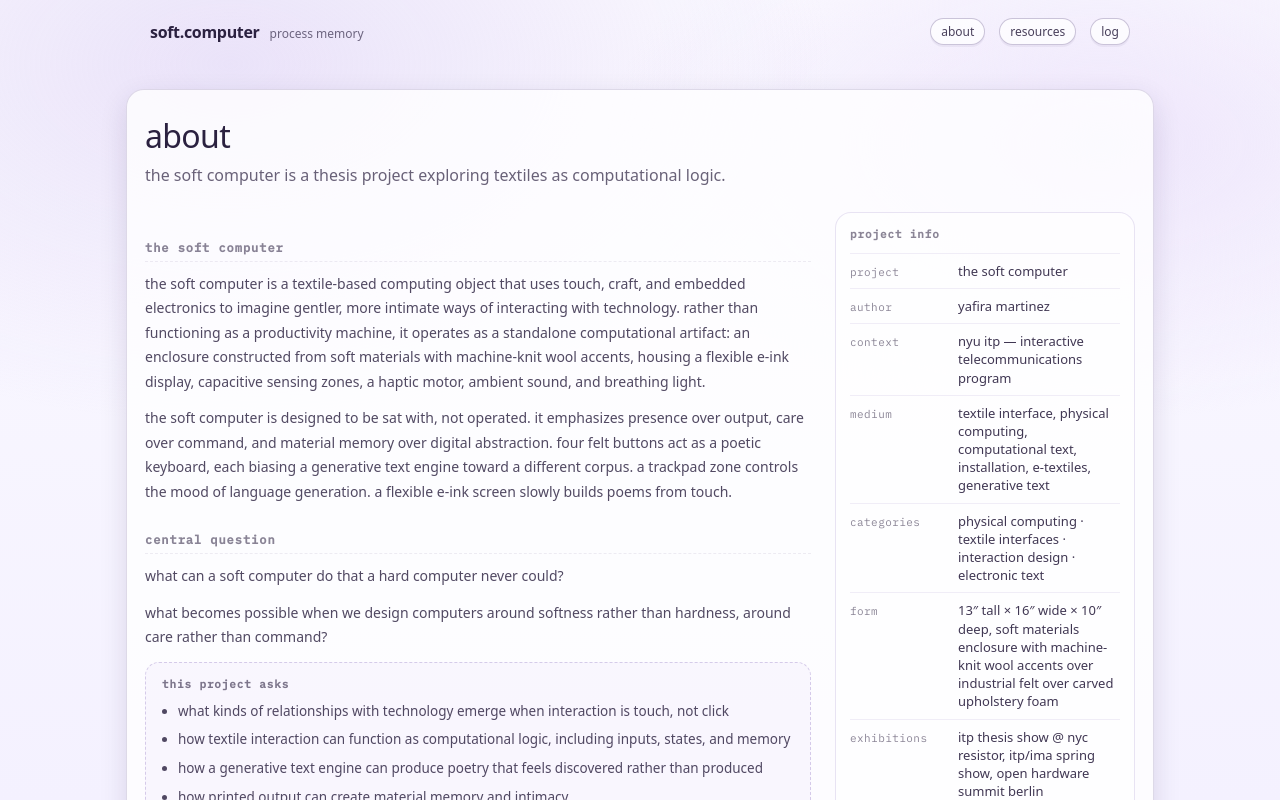
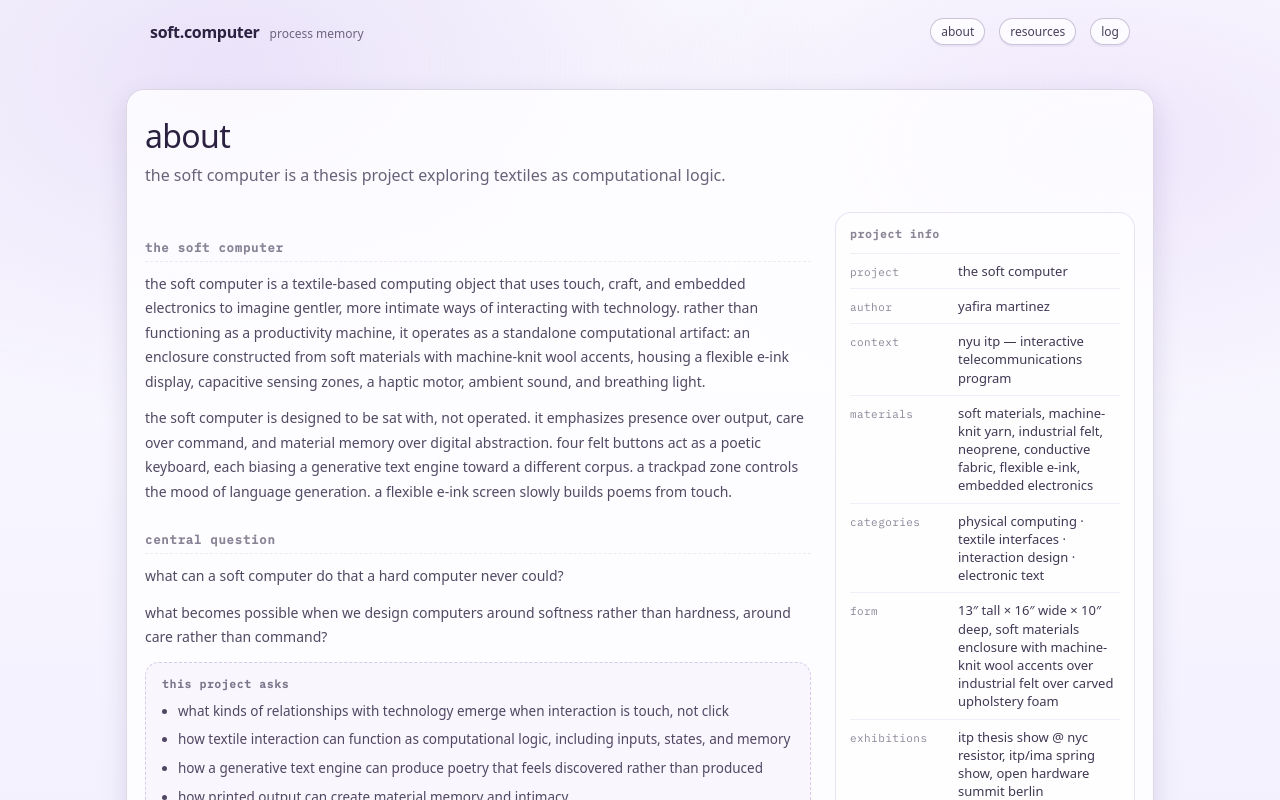
Before and after one commit to yafira/soft-computer, a Next.js app: page /about in a window 1280 px wide. Shown: the top 800 px of the page. Built offline with nearby package versions, Linux system fonts and the light colour scheme.

Commit message:
updated about pg again

```diff
--- a/src/app/about/page.js
+++ b/src/app/about/page.js
@@ -384,16 +384,15 @@ export default function AboutPage() {
               </div>
 
               <div className="aboutMetaRow">
-                <div className="aboutMetaKey">medium</div>
+                <div className="aboutMetaKey">materials</div>
                 <div className="aboutMetaVal">
-                  textile interface, physical computing, computational text,
-                  installation, e-textiles, generative text
+                  soft materials, machine-knit yarn, industrial felt, neoprene,
+                  conductive fabric, flexible e-ink, embedded electronics
                 </div>
               </div>
 
               <div className="aboutMetaRow">
                 <div className="aboutMetaKey">categories</div>
-
                 <div className="aboutMetaVal">
                   physical computing · textile interfaces · interaction design ·
                   electronic text
```
